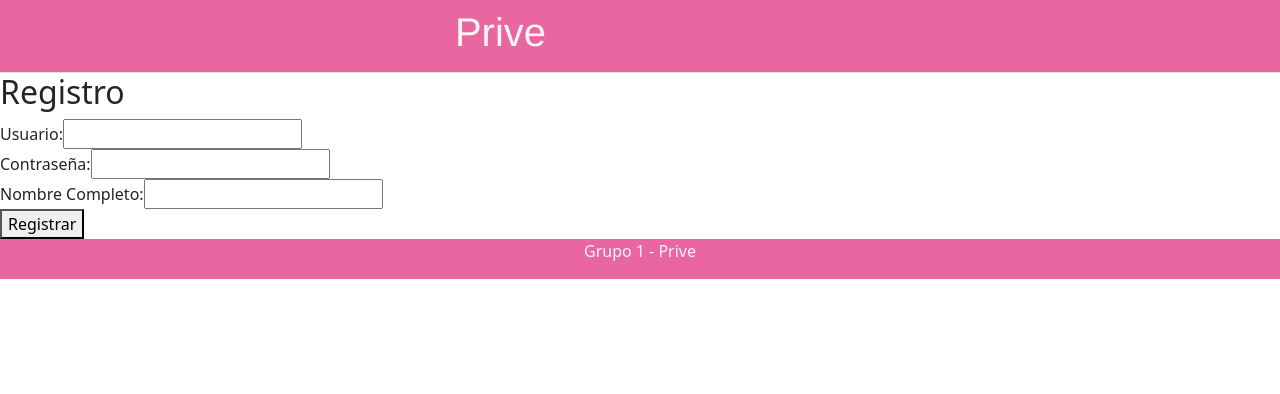
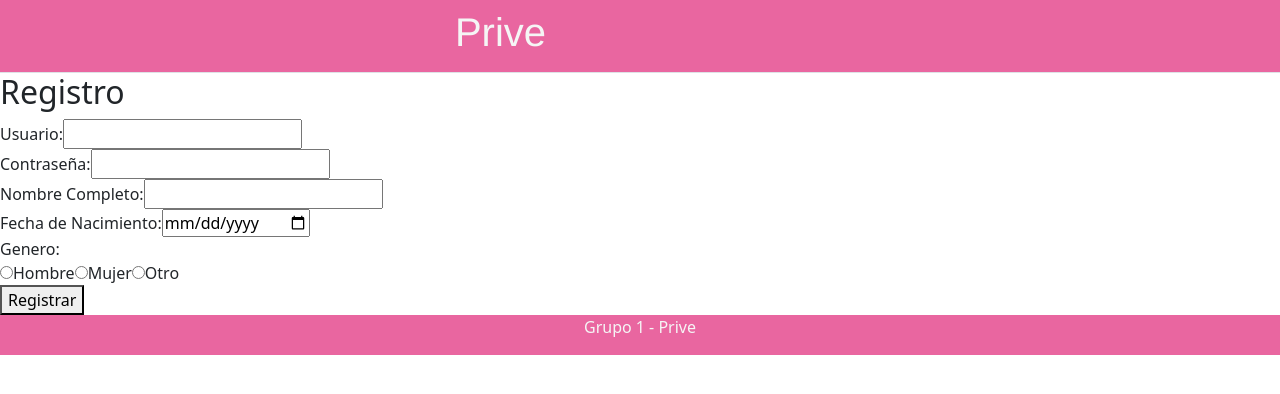
Before and after one commit to Nemka201/FrontendReact, a React (Create React App) app: page /Register in a window 1280 px wide. Shown: the top 394 px of the page. Built offline with nearby package versions, Linux system fonts and the light colour scheme.

Commit message:
Registerform

```diff
--- a/src/components/LoginForm.js
+++ b/src/components/LoginForm.js
@@ -1,4 +1,5 @@
 import React, { useState } from 'react';
+import axios from 'axios';
 
 function LoginForm() {
   const [username, setUsername] = useState('');
--- a/src/components/RegisterForm.js
+++ b/src/components/RegisterForm.js
@@ -1,11 +1,13 @@
 import React, { useState } from 'react';
+import axios from 'axios';
 
 function RegisterForm() {
   const [username, setUsername] = useState('');
   const [password, setPassword] = useState('');
   const [name, setName] = useState('');
-  const [year, setAge] = useState('');
-
+  const [year, setYear] = useState('');
+  const [gender, setGender] = useState('');
+  const [tamaño, setTamaño] = useState('');
 
 
   const handleUsernameChange = (event) => {
@@ -17,8 +19,14 @@ function RegisterForm() {
   const handleNameChange = (event) => {
     setName(event.target.value);
   };
-  const handleAgeChange = (event) => {
-    setAge(event.target.value);
+  const handleYearChange = (event) => {
+    setYear(event.target.value);
+  };
+  const handleGenderChange = (event) => {
+    setGender(event.target.value);
+  };
+  const handleTamañoChange = (event) => {
+    setTamaño(event.target.value);
   };
 
   const handleSubmit = (event) => {
@@ -29,6 +37,30 @@ function RegisterForm() {
     // Restablecer los valores del formulario
     setUsername('');
     setPassword('');
+    setName('');
+    setYear('');
+    setGender('');
+    setTamaño('');
+
+    // Realiza una solicitud a la API utilizando Axios
+    axios.post('URL_DE_LA_API', {
+      username: username,
+      password: password,
+      name: name,
+      year: year,
+      gender:gender
+    })
+    .then(response => {
+    // Maneja la respuesta exitosa de la API
+      console.log(response.data);
+    })
+    .catch(error => {
+    // Maneja el error de la API
+      console.error(error);
+    });
+
+    // Establecer un valor en la sesión
+      sessionStorage.setUser('clave', 'valor');
   };
 
   return (
@@ -61,6 +93,59 @@ function RegisterForm() {
           onChange={handleNameChange}
         />
       </div>
+      <div>
+        <label htmlFor="year">Fecha de Nacimiento:</label>
+        <input
+          type="date"
+          id="year"
+          value={year}
+          onChange={handleYearChange}
+        />
+      </div>
+      <div>
+        Genero: <br></br>
+      <label>
+        <input
+          type="radio"
+          name="gender"
+          value="male"
+          checked={gender === 'male'}
+          onChange={handleGenderChange}
+        />
+        Hombre
+      </label>
+      <label>
+        <input
+          type="radio"
+          name="gender"
+          value="female"
+          checked={gender === 'female'}
+          onChange={handleGenderChange}
+        />
+        Mujer
+      </label>
+      <label>
+        <input
+          type="radio"
+          name="gender"
+          value="other"
+          checked={gender === 'other'}
+          onChange={handleGenderChange}
+        />
+        Otro
+      </label>
+      </div>
+      {(gender==='male')&&<div className="tamaño">
+      <div>
+        <label htmlFor="username">Longitud del pene:</label>
+        <input
+          type="number"
+          id="tamaño"
+          value={tamaño}
+          onChange={handleTamañoChange}
+        />
+      </div>
+      </div>}
       <button type="submit">Registrar</button>
     </form>
   );
```
